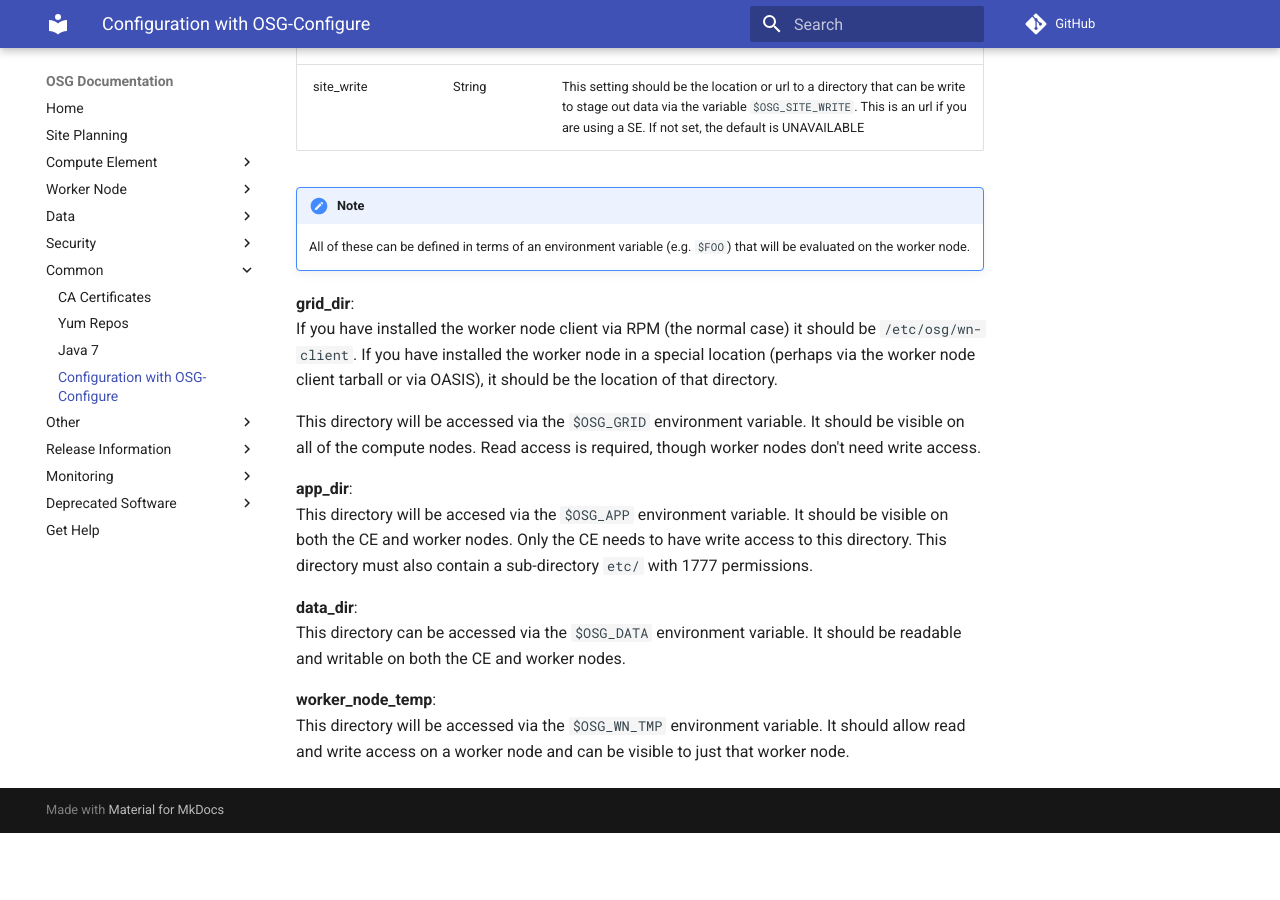
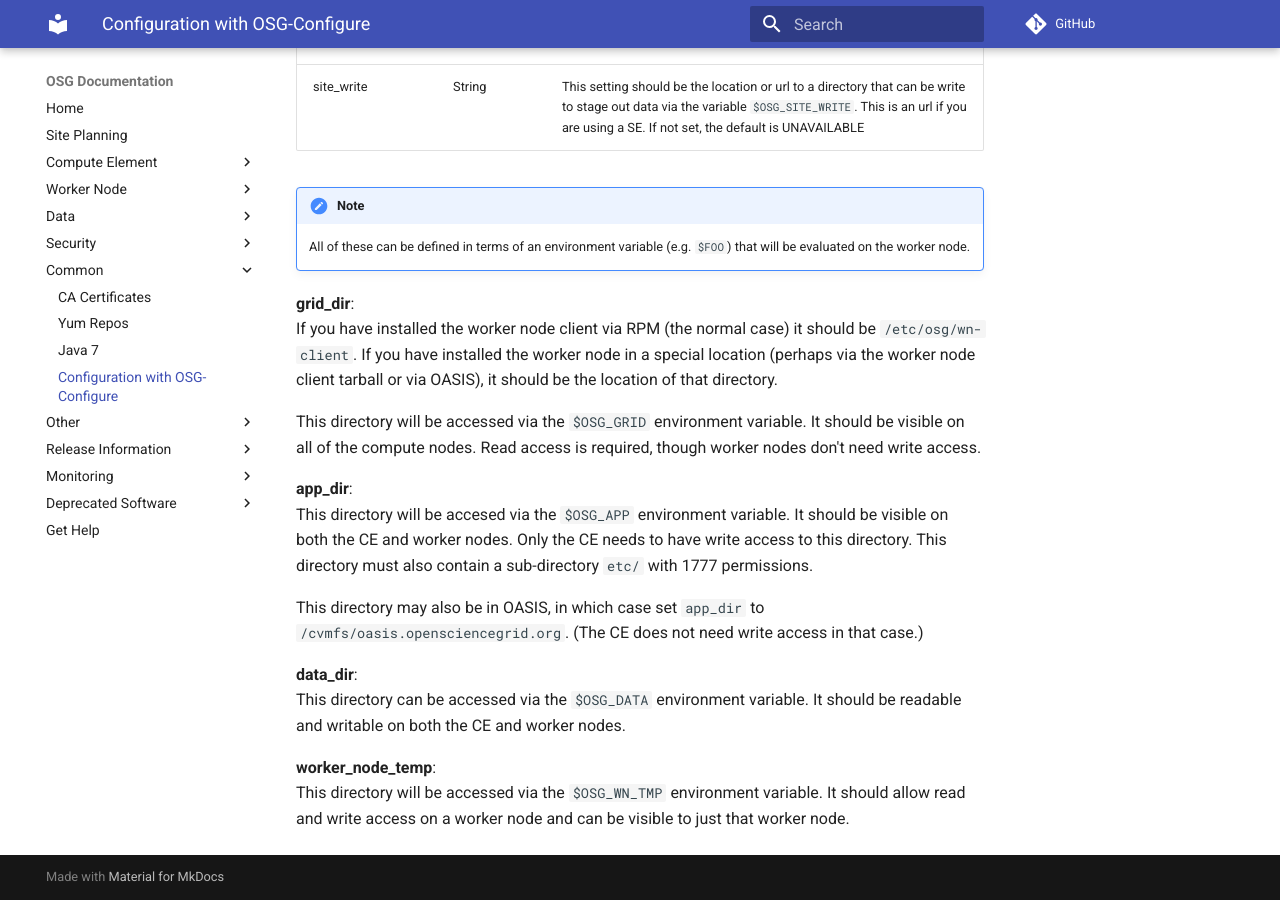
Before and after one commit to osg-htc/docs, an MkDocs documentation site: the page built from docs/other/configuration-with-osg-configure.md, in a window 1280 px wide and 900 px high, scrolled down 19114 px. Built offline with MkDocs 1.6.1 and Material for MkDocs 9.7.7, drawn with Linux system fonts in a browser that asks for light colours; comment, search, counter and statistics services are not loaded; old or Windows-style settings are respelled for this version of MkDocs; before the commit the page ends 19947 px from its top, so only the background shows below that.

Commit message:
Tell people how they should set app_dir to use OASIS

```diff
--- a/docs/other/configuration-with-osg-configure.md
+++ b/docs/other/configuration-with-osg-configure.md
@@ -536,6 +536,10 @@ should be visible on both the CE and worker nodes. Only the CE needs to
 have write access to this directory. This directory must also contain a
 sub-directory `etc/` with 1777 permissions.
 
+This directory may also be in OASIS, in which case set `app_dir` to
+`/cvmfs/oasis.opensciencegrid.org`. (The CE does not need write access in
+that case.)
+
 **data_dir**:<br/>
 This directory can be accessed via the `$OSG_DATA` environment variable. It
 should be readable and writable on both the CE and worker nodes.
```
